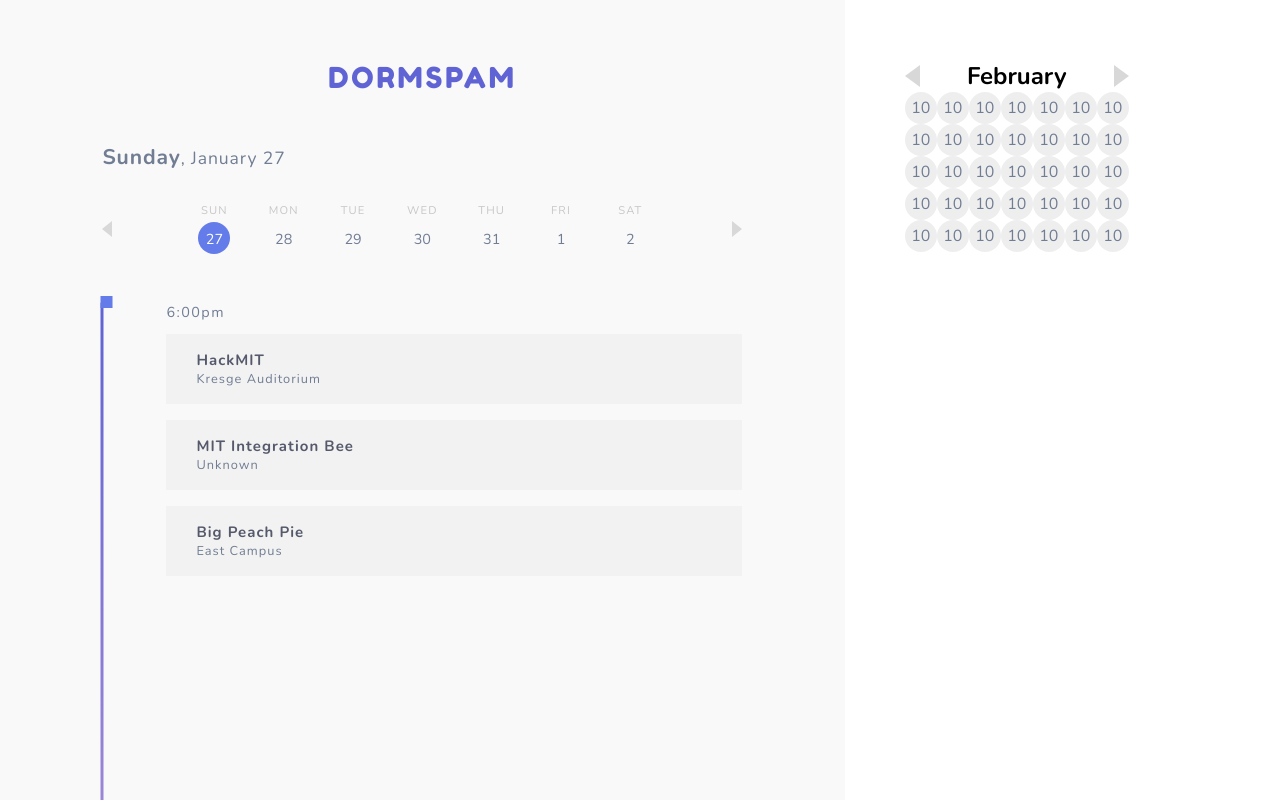
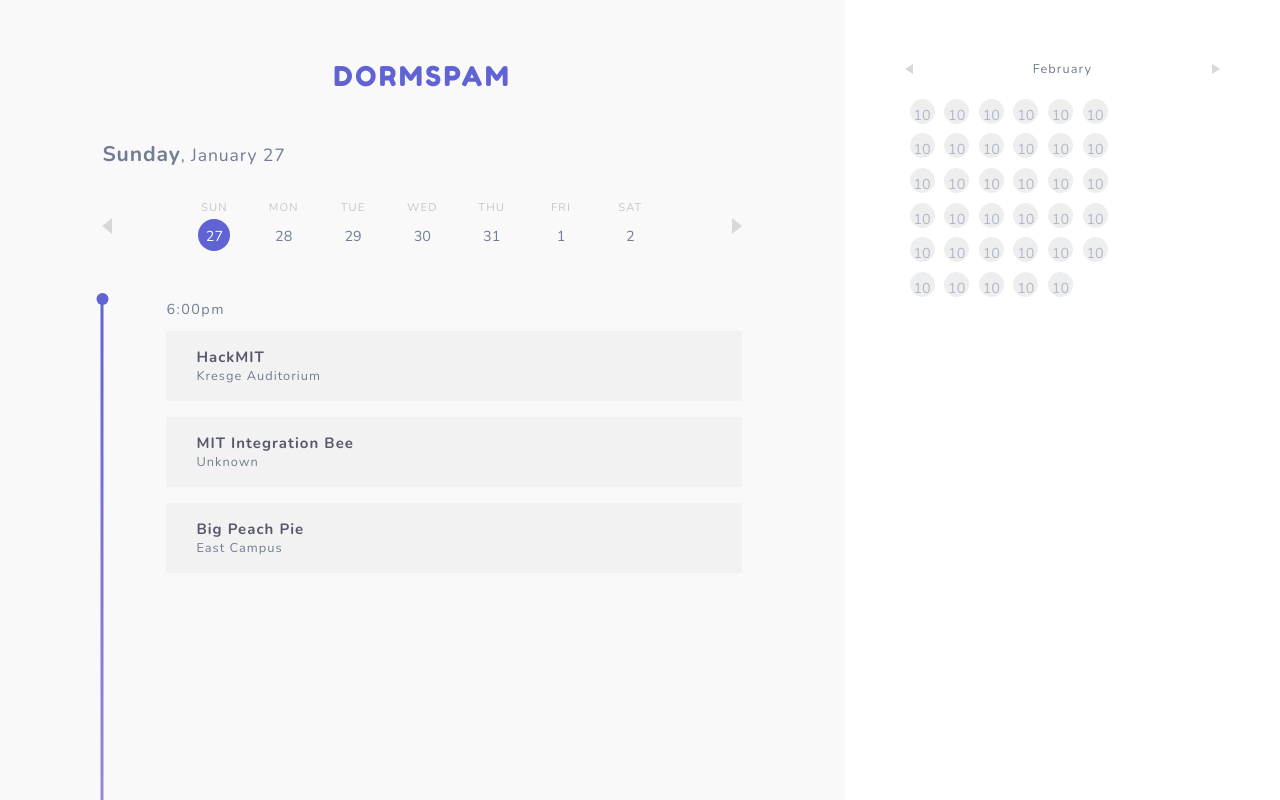
Before and after one commit to dormspam/frontend, a React (Create React App) app: page / in a window 1280 px wide. Built offline with nearby package versions, Linux system fonts and the light colour scheme.

Commit message:
style changes

```diff
--- a/src/components/home/feed/HomeFeedEventModal.css
+++ b/src/components/home/feed/HomeFeedEventModal.css
@@ -11,5 +11,17 @@
 }
 
 .HomeFeedEventModal h2 {
-  margin-bottom: 4px;
+  font-size: 0.9em;
+  font-weight: 400;
+  color: #55596B;
+  letter-spacing: 0.05em;
+  margin-top: 10px;
+  margin-bottom: 6px;
 }
+
+.HomeFeedEventModal p {
+  font-size: 0.9em;
+  font-weight: 400;
+  color: #55596B;
+  letter-spacing: 0.05em;
+}
--- a/src/components/home/feed/HomeFeedEventView.css
+++ b/src/components/home/feed/HomeFeedEventView.css
@@ -15,11 +15,11 @@
 }
 
 .HomeFeedEventView.selected {
-  background: #E8E8E8;
+  background: #E7E7E7;
 }
 
 .HomeFeedEventView.selected:hover {
-  background: #E8E8E8;
+  background: #E7E7E7;
   box-shadow: none;
   cursor: auto;
 }
--- a/src/components/home/feed/HomeFeedTimelineView.css
+++ b/src/components/home/feed/HomeFeedTimelineView.css
@@ -4,7 +4,7 @@
 }
 
 .HomeFeedTimelineView .timeline {
-  background: #637cea;
+  background: #5F63D4;
   background: linear-gradient(#5F63D4, #BF9BD8);
   border-radius: 2px;
   height: 100vh;
@@ -14,10 +14,10 @@
 }
 
 .HomeFeedTimelineView .timeline .ball {
-  background: #637cea;
-  /* border-radius: 50%; */
+  background: #5F63D4;
+  border-radius: 50%;
   width: 12px;
   height: 12px;
   transform: translate(-50%, -50%);
-  margin-left: 6px;
+  margin-left: 2px;
 }
--- a/src/components/home/filter/HomeFilterWeekBarDayItem.css
+++ b/src/components/home/filter/HomeFilterWeekBarDayItem.css
@@ -12,7 +12,7 @@
 }
 
 .HomeFilterWeekBarDayItem.active .circle {
-  background: #637cea;
+  background: #5F63D4;
   border-radius: 16px;
   height: 32px;
   width: 32px;
--- a/src/components/home/header/HomeHeaderCalendar.css
+++ b/src/components/home/header/HomeHeaderCalendar.css
@@ -4,25 +4,34 @@
   width: 224px;
 }
 
+.HomeHeaderCalendar h2 {
+  font-size: 0.8em;
+  font-weight: 400;
+  color: #707D93;
+  letter-spacing: 0.08em;
+}
+
 .HomeHeaderCalendar .header {
   display: flex;
   justify-content: space-between;
   align-items: center;
-  width: 224px;
+  width: 100%;
+  margin: auto;
+  margin-bottom: 1em;
 }
 
 .HomeHeaderCalendar .left-button {
   width: 0;
   height: 0;
-  border-top: 11px solid transparent;
-  border-bottom: 11px solid transparent;
-  border-right: 15px solid #D8D8D8;
+  border-top: 5px solid transparent;
+  border-bottom: 5px solid transparent;
+  border-right: 8px solid #D8D8D8;
 }
 
 .HomeHeaderCalendar .right-button {
   width: 0;
   height: 0;
-  border-top: 11px solid transparent;
-  border-bottom: 11px solid transparent;
-  border-left: 15px solid #D8D8D8;
+  border-top: 5px solid transparent;
+  border-bottom: 5px solid transparent;
+  border-left: 8px solid #D8D8D8;
 }
--- a/src/components/home/header/HomeHeaderCalendarDayItem.css
+++ b/src/components/home/header/HomeHeaderCalendarDayItem.css
@@ -12,12 +12,14 @@
 .HomeHeaderCalendarDayItem .circle {
   background: #EEEEEE;
   border-radius: 16px;
-  height: 32px;
-  width: 32px;
+  height: 25px;
+  width: 25px;
+  margin: 0.3em;
 }
 
 .HomeHeaderCalendarDayItem .circle .day {
-  color: #707D93;
+  color: #B0B9C7;
+  font-size: 0.9em;
   line-height: 32px;
   text-align: center;
 }
--- a/src/components/home/header/HomeHeaderView.css
+++ b/src/components/home/header/HomeHeaderView.css
@@ -4,7 +4,7 @@
 
 .HomeHeaderView .logo {
   color: #5f63d4;
-  font-size: 1.8em;
+  font-size: 1.7em;
   font-family: "Fredoka One", cursive;
   font-weight: 400;
   letter-spacing: 0.1em;
```
